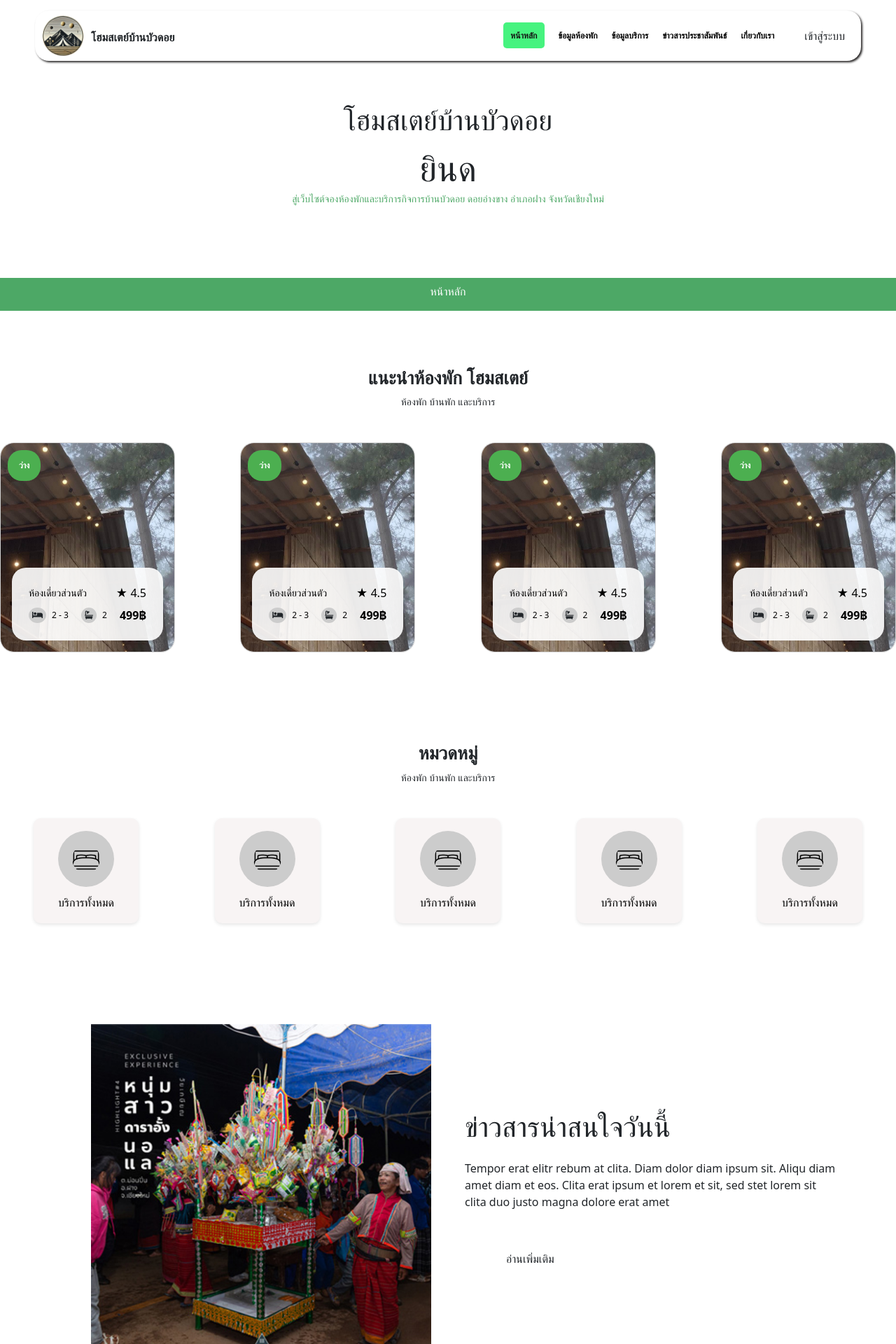
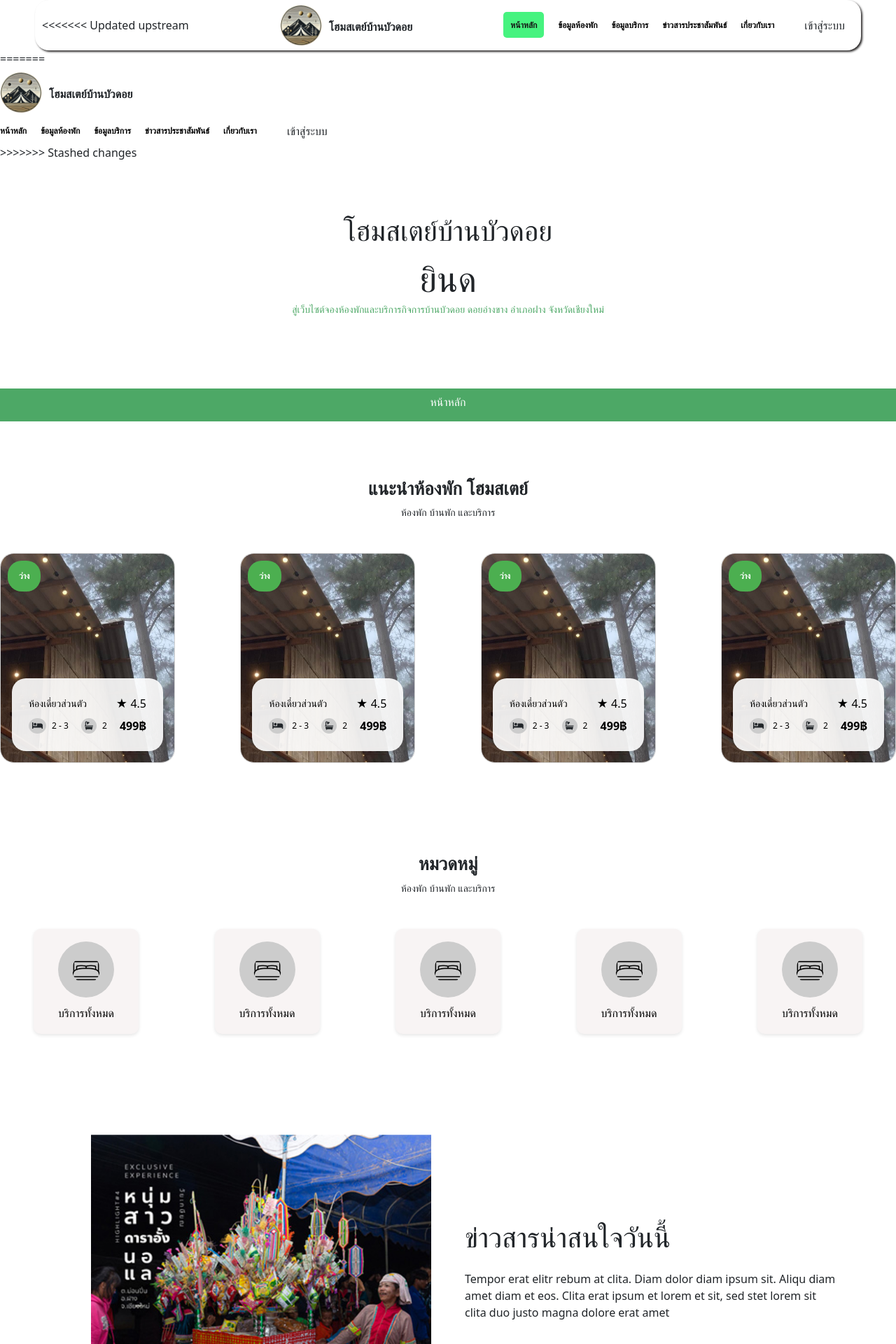
Before and after one commit to Khanchit202/git-baanbuadoi-project, a PHP site: page /index.php in a window 1280 px wide. Shown: the top 1920 px of the page at 70% size. Run offline with PHP 8.4, Linux system fonts and the light colour scheme; some libraries are stand-ins or nearby versions.

Commit message:
แทบบาร์

```diff
--- a/tabbar_view/tab_bar.php
+++ b/tabbar_view/tab_bar.php
@@ -3,6 +3,7 @@ $current_page = basename($_SERVER['PHP_SELF']);
 ?>
 
 <div class="topbar_menu">
+<<<<<<< Updated upstream
     <div class="topbar_menu_logo">
         <a href="index.php"><img src="tabbar_view/baanbuadoi.png" alt="โฮมสเตย์บ้านบัวดอย Baanbuadoi"></a>
         <p>โฮมสเตย์บ้านบัวดอย</p>
@@ -28,3 +29,20 @@ $current_page = basename($_SERVER['PHP_SELF']);
         <a href=""><div class="btn btn-custom">เข้าสู่ระบบ</div></a>
     </div>
 </div>
+=======
+            <div class="topbar_menu_logo">
+                <a href="index.php"><img src="tabbar_view/baanbuadoi.png" alt="โฮมสเตย์บ้านบัวดอย Baanbuadoi"></a>
+                <p>โฮมสเตย์บ้านบัวดอย</p>
+            </div>
+            <div class="topbar_menu_list">
+                <ul>
+                    <li><a href='./index.php'>หน้าหลัก</a></li>
+                    <li><a href="">ข้อมูลห้องพัก</a></li>
+                    <li><a href="">ข้อมูลบริการ</a></li>
+                    <li><a href="">ข่าวสารประชาสัมพันธ์</a></li>
+                    <li><a href='./contect.php'>เกี่ยวกับเรา</a></li>
+                </ul>
+                <a href=""><div class="btn btn-custom">เข้าสู่ระบบ</div></a>
+            </div>
+        </div>
+>>>>>>> Stashed changes
```
Also changed, not shown: tabbar_view/nav_bar.css (line endings or trailing spaces).
